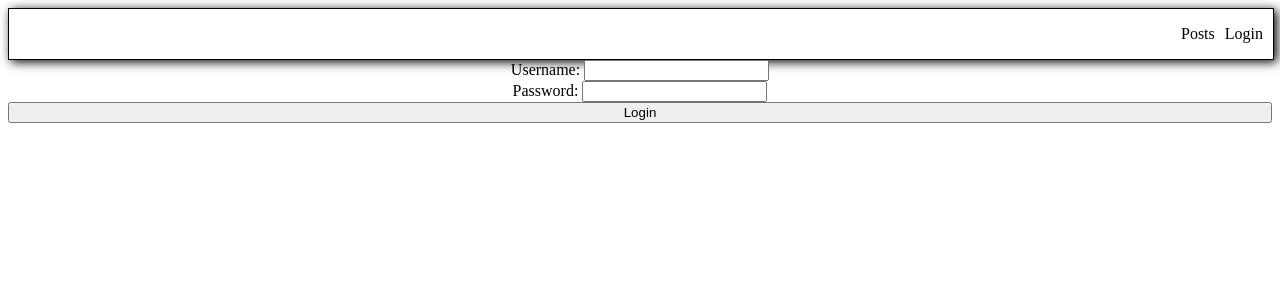
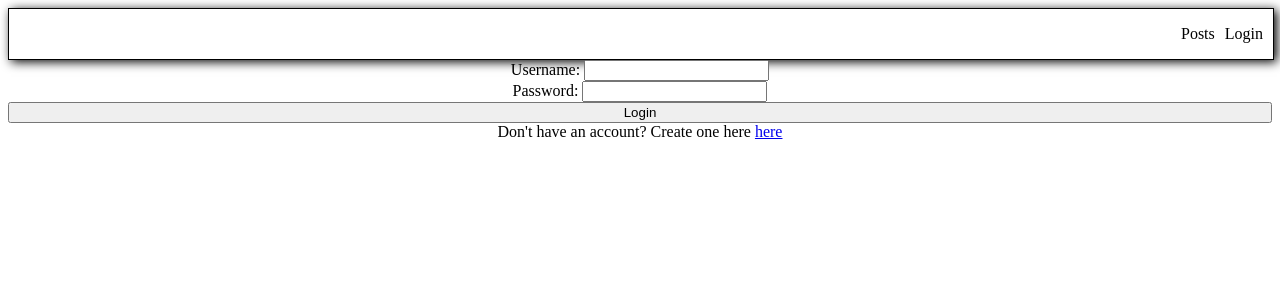
Before and after one commit to vla15/GA-Project-2, an Angular app in the folder ui/: page /login in a window 1280 px wide. Shown: the top 300 px of the page. Built offline with nearby package versions, Linux system fonts and the light colour scheme.

Commit message:
connecting login page to create new user route

```diff
--- a/ui/src/app/login-page/login-page.component.html
+++ b/ui/src/app/login-page/login-page.component.html
@@ -8,4 +8,5 @@
     <input type="text" [(ngModel)]="password"/>
   </span>
   <button (click)="handleLogin()">Login</button>
+  <div>Don't have an account? Create one here <a routerLink="/create-user">here</a></div>
 </section>
```
